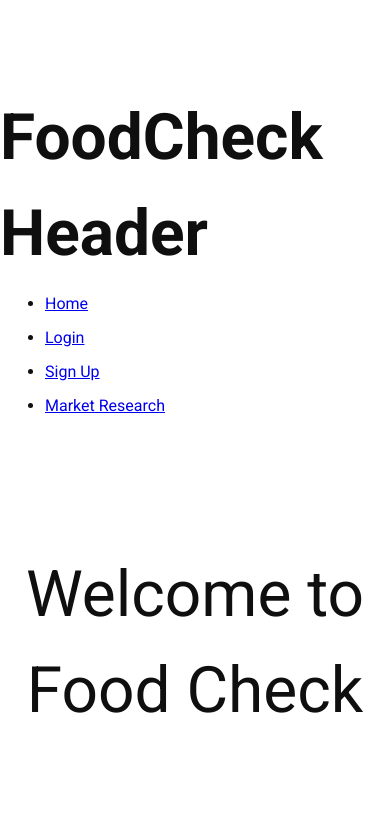
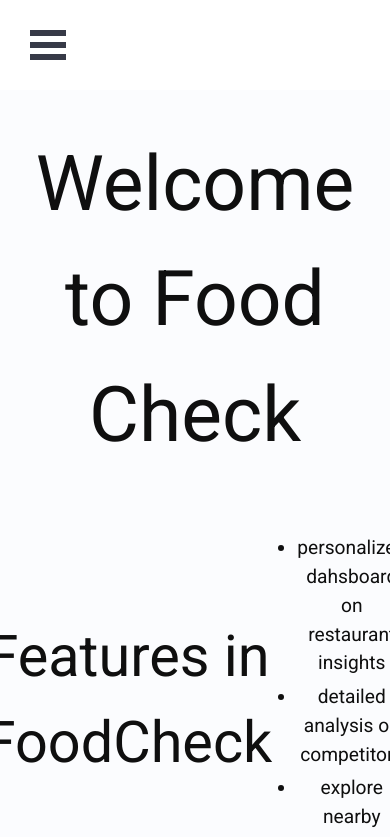
Before and after one commit to software-assignments-spring2021/spring-2020-idle-tower, a React (Create React App) app in the folder front-end/: page / in a window 390 px wide. Shown: the top 837 px of the page. Built offline with nearby package versions, Linux system fonts and the light colour scheme.

Commit message:
fixed typo and added hamburger menu

```diff
--- a/front-end/src/App.js
+++ b/front-end/src/App.js
@@ -11,28 +11,10 @@ import SideBar from "./sidebar.js";
 
 export default function App() {
   return (
+    <div id="App">
       <Router>
+        <SideBar pageWrapId={"page-wrap"} outerContainerId={"App"} />
         <div className="container">
-				<header>
-					<h1>FoodCheck Header</h1>
-				</header>
-				<nav>
-					<ul>
-						<li>
-							<Link to="/">Home</Link>
-						</li>
-						<li>
-							<Link to="/login">Login</Link>
-						</li>
-						<li>
-							<Link to = "/signup">Sign Up</Link>
-						</li>
-						<li>
-							<Link to="/market-research">Market Research</Link>
-						</li>
-					</ul>
-				</nav>
-
           <div className="content">
             <Switch>
               <Route exact path="/">
@@ -44,9 +26,10 @@ export default function App() {
                   error="Invalid credentials"
                 />
               </Route>
-						<Route path = "/signup">
-							<Signup notificationText = "Please Sign Up"
-							error = "Invalid Credentials"
+              <Route path="/signup">
+                <Signup
+                  notificationText="Please Sign Up"
+                  error="Invalid Credentials"
                 />
               </Route>
               <Route path="/market-research">
@@ -56,44 +39,7 @@ export default function App() {
           </div>
         </div>
       </Router>
+    </div>
   );
-// import MarketResearchPage from "./MarketResearchPage.js";
-
-// import MarketResearchPage from "./market-research-page.js";
-// import Explore from "./explore.js";
-// import SideBar from "./sidebar.js";
-
-// export default function App() {
-//   return (
-//     <div id="App">
-//       <Router>
-//         <SideBar pageWrapId={"page-wrap"} outerContainerId={"App"} />
-//         <div className="container">
-//           <div className="content">
-//             <Switch>
-//               <Route exact path="/">
-//                 <Explore isLoggedIn={false}/>
-//               </Route>
-//               <Route path="/login">
-//                 <Login
-//                   notificationText="Welcome to FoodCheck! Please login"
-//                   error="Invalid credentials"
-//                 />
-//               </Route>
-//               <Route path="/signup">
-//                 <Signup
-//                   notificationText="Please Sign Up"
-//                   error="Invalid Credentials"
-//                 />
-//               </Route>
-//               <Route path="/market-research">
-//                 <MarketResearchPage />
-//               </Route>
-//             </Switch>
-//           </div>
-//         </div>
-//       </Router>
-//     </div>
-//   );
 
 }
--- a/front-end/src/index.js
+++ b/front-end/src/index.js
@@ -1,6 +1,6 @@
 import React from 'react';
 import ReactDOM from 'react-dom';
-import App from './app.js';
+import App from './App.js';
 import * as serviceWorker from './serviceWorker';
 
 ReactDOM.render(<App />, document.getElementById('root'));
```
Lines whose indentation alone changed are shown as unchanged.
